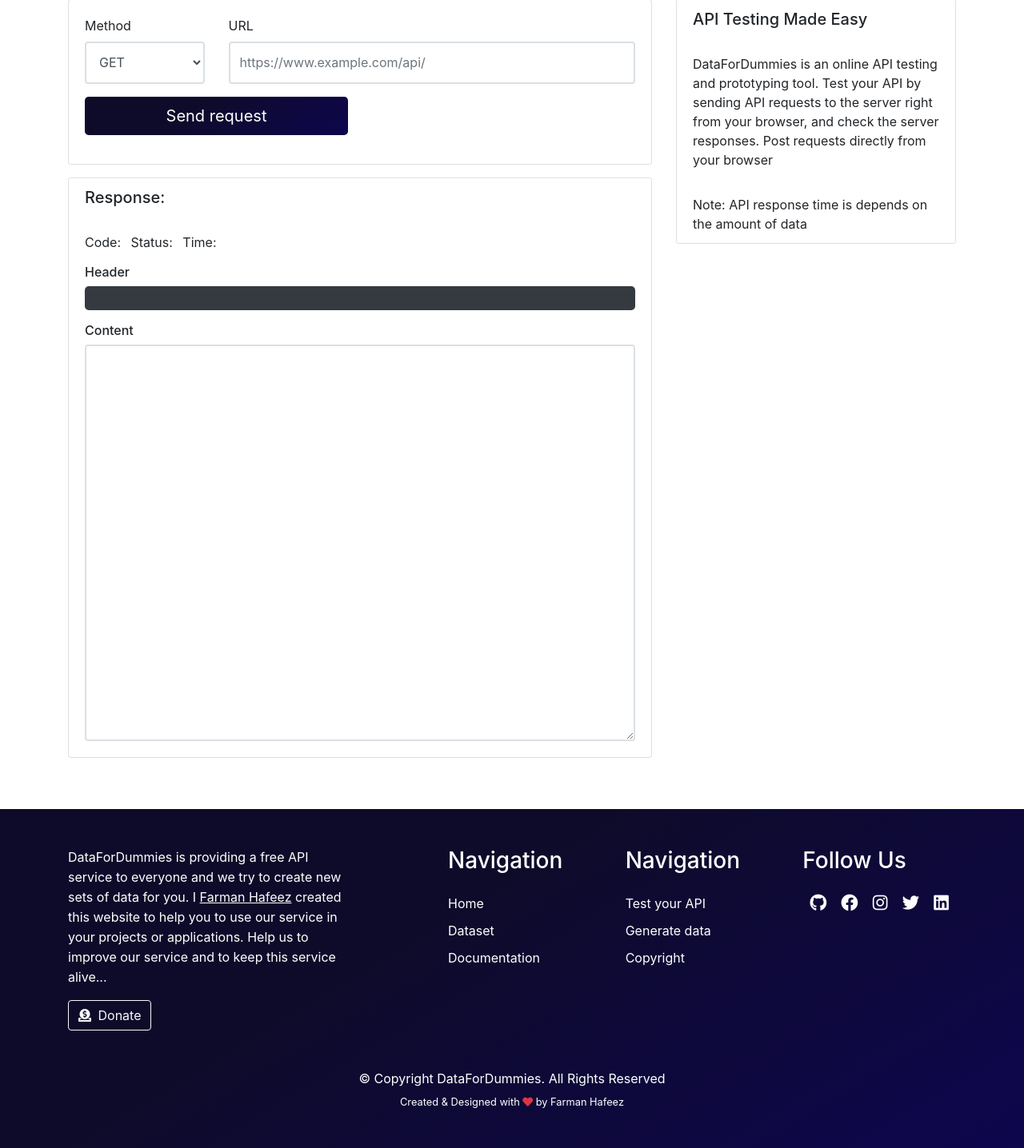
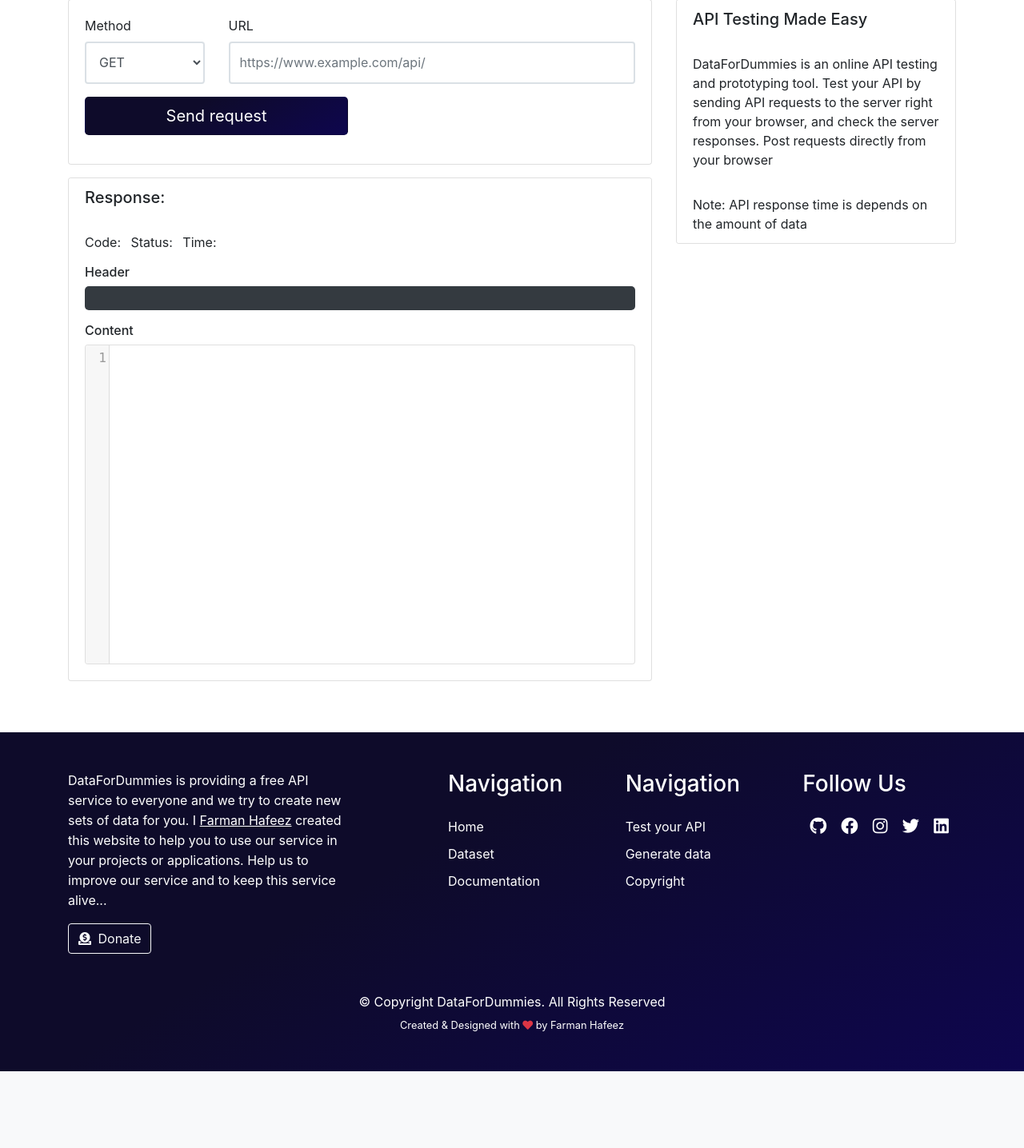
Before and after one commit to farmanhafeez/DataForDummies, a PHP site: page /test.html in a window 1280 px wide. Shown: the part 550-1986 px from the top of the page at 80% size. After the commit the page ends 1890 px from the top, so only its background shows below. Run offline with PHP 8.4, Linux system fonts and the light colour scheme; some libraries are stand-ins or nearby versions.

Commit message:
Added CodeMirror

```diff
--- a/assets/css/style.css
+++ b/assets/css/style.css
@@ -11,6 +11,7 @@ body {
 
 .text-gradient {
     background: linear-gradient(149deg, rgba(14,11,42,1) 0%, rgba(14,6,78,1) 100%);
+    background-clip: text;
     -webkit-background-clip: text;
     -webkit-text-fill-color: transparent;
 }
@@ -99,6 +100,7 @@ a {
     font-size: 2.6rem;
     font-weight: 700;
     background: linear-gradient(149deg, rgba(14,11,42,1) 0%, rgba(14,6,78,1) 100%);
+    background-clip: text;
     -webkit-background-clip: text;
     -webkit-text-fill-color: transparent;
     text-align: center;
@@ -233,3 +235,8 @@ pre {
     border-radius: 5px;
     font-size: 14px;
 }
+
+.CodeMirror {
+    border: 1px solid rgba(0,0,0,.125);
+    border-radius: .25rem;
+}
--- a/test.html
+++ b/test.html
@@ -16,6 +16,10 @@
     <link rel="stylesheet" href="https://cdnjs.cloudflare.com/ajax/libs/font-awesome/5.12.0-2/css/all.min.css"
         integrity="sha256-46r060N2LrChLLb5zowXQ72/iKKNiw/lAmygmHExk/o=" crossorigin="anonymous" />
     <link rel="stylesheet" href="assets/css/style.css">
+    <!-- CODEMIRROR -->
+    <script src="assets/codemirror/lib/codemirror.js"></script>
+    <link rel="stylesheet" href="assets/codemirror/lib/codemirror.css">
+    <script src="assets/codemirror/mode/javascript/javascript.js"></script>
 </head>
 
 <body>
@@ -108,8 +112,7 @@
                             <h6>Header</h6>
                             <pre class="bg-dark mb-3"><code class="apiheader"></code></pre>
                             <h6>Content</h6>
-                            <textarea id="code" rows="20" class="form-control"></textarea>
-                            <!-- <pre class="bg-dark"><code class="code"></code></pre> -->
+                            <textarea id="code" class="form-control"></textarea>
                         </div>
                     </div>
 
@@ -195,6 +198,12 @@
 
     <script>
         $(document).ready(function () {
+            var editor = CodeMirror.fromTextArea(document.getElementById('code'), {
+                lineNumbers: true,
+                lineWrapping: true,
+                readOnly: true
+            });
+            editor.setSize(null, 400);
             $('form').submit(function (event) {
                 event.preventDefault();
                 const start = Date.now();
@@ -206,13 +215,18 @@
                 $(".success-text").empty();
                 $(".error-text").empty();
                 $(".apiheader").empty();
-                $("#code").empty();
                 var method = $('#type').val();
                 var url = $('#url').val();
                 if (url !== null) {
                     $.ajax({
+                        async: true,
                         method: method,
                         url: url,
+                        headers: {
+                            "Access-Control-Allow-Origin": "*",
+                            'Access-Control-Allow-Methods': "OPTIONS,GET,PUT,POST,DELETE",
+                            "Access-Control-Allow-Headers": "X-Requested-With, Content-Type"
+                        },
                         success: function (data, statusText, jqXHR) {
                             $('#loader').hide();
                             $('#btn-text').show();
@@ -221,8 +235,8 @@
                             $(".success-code").text(jqXHR.status);
                             $(".success-text").text(jqXHR.statusText);
                             $(".apiheader").text(jqXHR.getAllResponseHeaders());
-                            var json = JSON.stringify(data, undefined, 4);
-                            $("#code").text(json);
+                            var json = JSON.stringify(data, null, 2);
+                            editor.setValue(json);
                         },
                         error: function (data) {
                             $('#loader').hide();
@@ -233,7 +247,7 @@
                             $(".error-text").text(data.responseText);
                             $(".apiheader").text(data.getAllResponseHeaders());
                             var json = JSON.stringify(data, undefined, 4);
-                            $("#code").text(json);
+                            editor.setValue(json);
                         }
                     })
                 }
```
